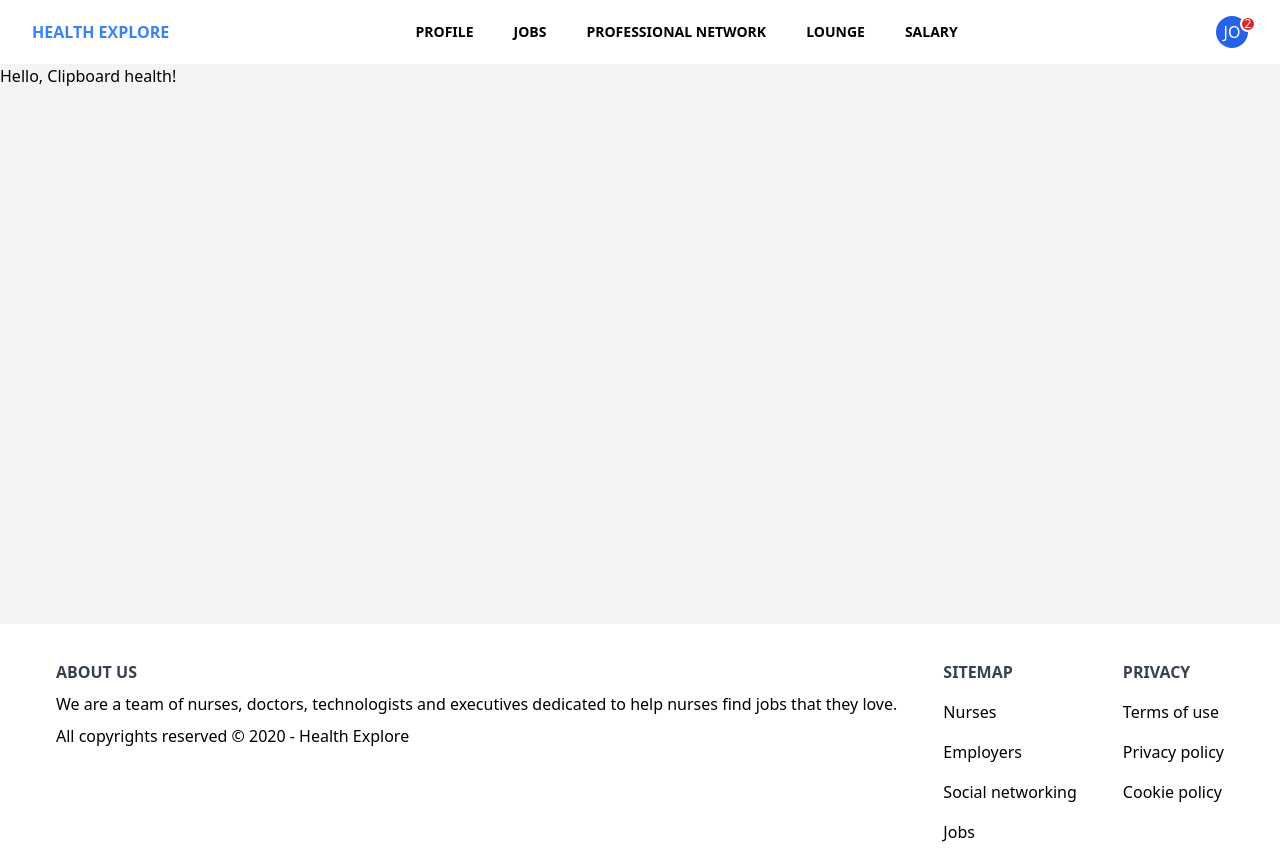
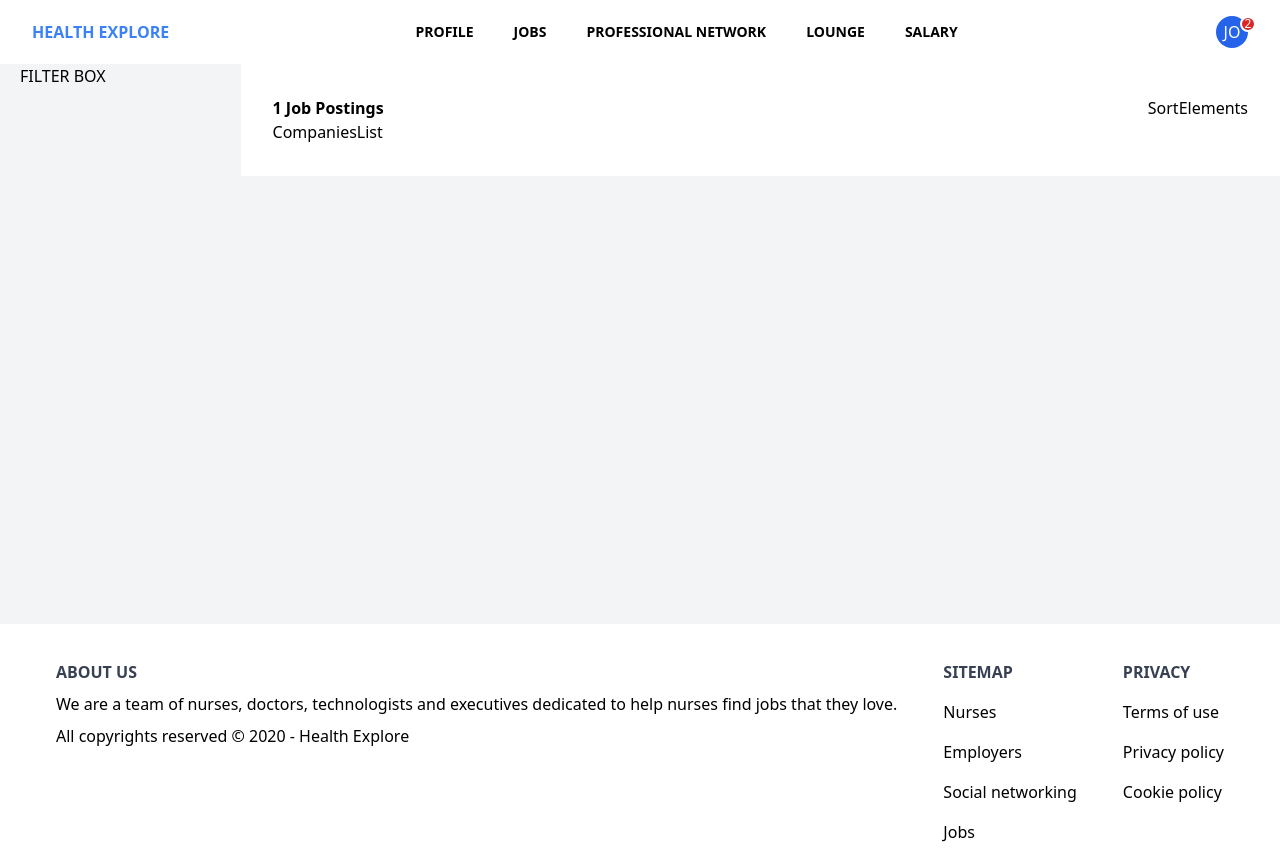
Before and after one commit to vineethasok/vineeth-asokkumar-2021-02-18, a Next.js app: page / in a window 1280 px wide. Built offline with nearby package versions, Linux system fonts and the light colour scheme.

Commit message:
Add Index Page Outline

```diff
--- a/pages/index.js
+++ b/pages/index.js
@@ -1,6 +1,31 @@
-const Index = () => (
-  <p>
-Hello, Clipboard health!
-  </p>
-)
+import Head from 'next/head'
+
+const Index = () => {
+  const totalPostings = () => {
+    return 1;
+  }
+  return (
+    <>
+      <Head>
+        <title>HEALTH EXPLORE - JOBS</title>
+      </Head>
+
+      <div className="flex">
+        <div className="filters-container">
+          FILTER BOX
+        </div>
+        <div className="company-container">
+          <div className="flex justify-between">
+            <p className="font-bold">{totalPostings()} Job Postings</p>
+            <div className="hidden md:block">
+              SortElements
+            </div>
+
+          </div>
+          CompaniesList
+        </div>
+      </div>
+    </>
+  )
+}
 export default Index
--- a/styles/globals.css
+++ b/styles/globals.css
@@ -48,13 +48,25 @@ nav {
   right: -0.5rem;
 }
 
+footer {
+  @apply bg-white relative pt-1 pb-4 ;
+}
+
+.company-container {
+  @apply flex flex-col w-full text-left bg-white p-8;
+}
+
+.filters-container {
+  width: 250px;
+  margin: 0 20px;
+  @apply hidden;
+}
+
 @screen md {
-
   #mobile-contents.active {
     @apply hidden !important;
   }
+  .filters-container {
+     @apply block;
+  }
 }
-
-footer {
-  @apply bg-white relative pt-1 pb-4 ;
-}
```
